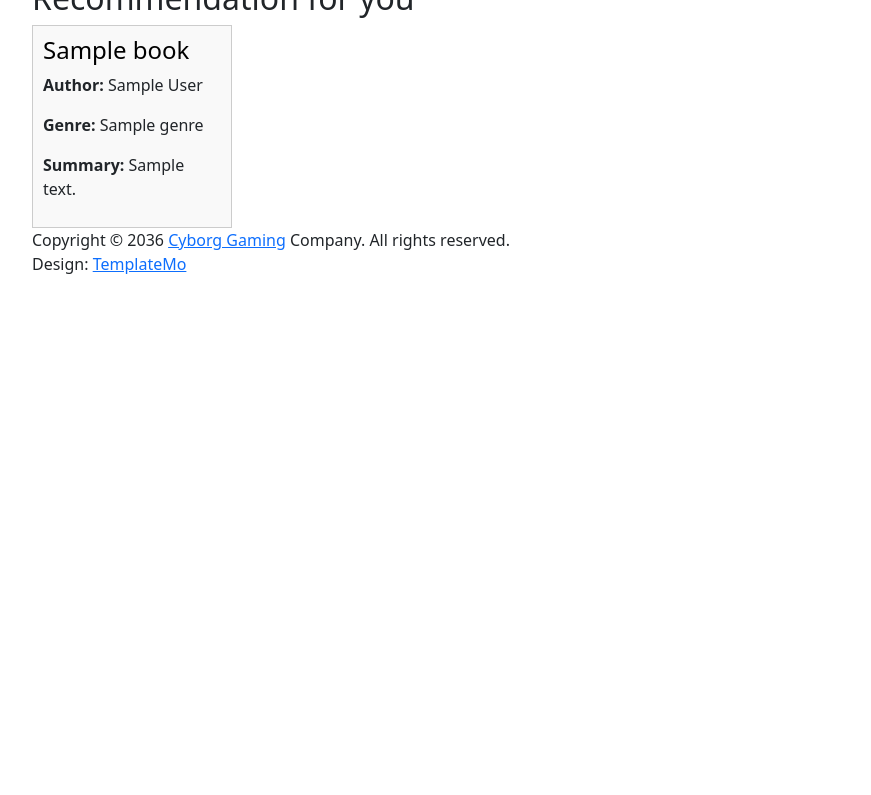
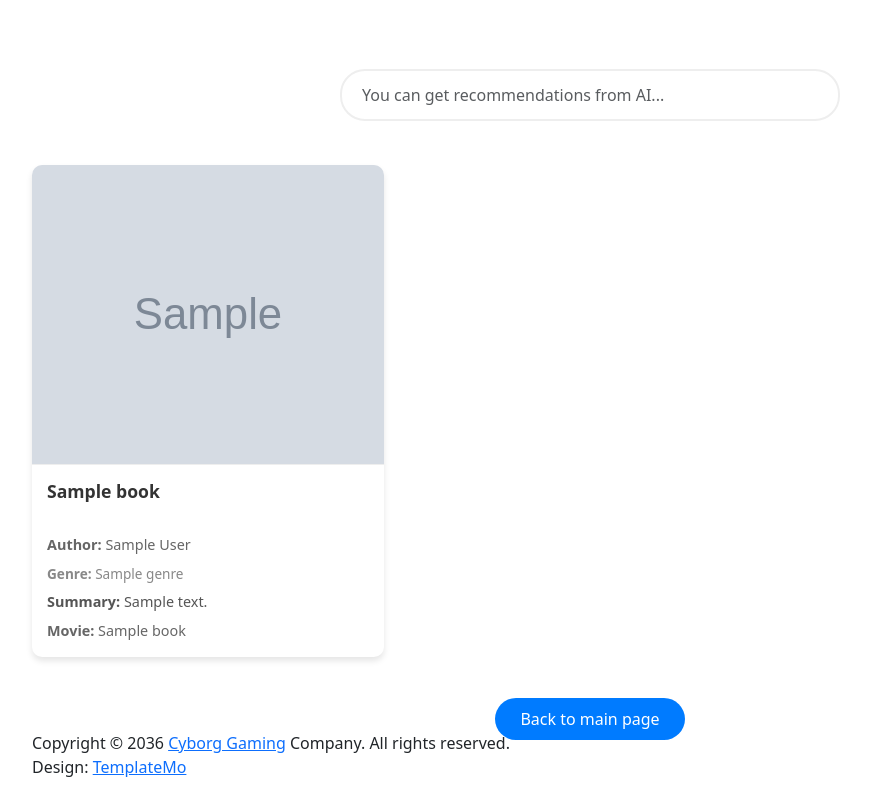
Before and after one commit to neonazarov/Smartbook_Ai, a Django app: template templates/books/recommendation.html in a window 1280 px wide. Shown: the part 675-1470 px from the top of the page, without its empty margins (50-921 px from the left). Before the commit the page ends 949 px from the top, so only its background shows below. Run offline with Django 5.2, Linux system fonts and the light colour scheme; the template is opened without the code that fills it: most values are stand-ins (such as "Sample title", 1, 10 or a date in 2020); grey boxes marked "Sample" are stand-in pictures; some libraries are stand-ins or nearby versions.

Commit message:
Version 2.0.0, extended recommendations, extended view

```diff
--- a/books/models.py
+++ b/books/models.py
@@ -27,6 +27,10 @@ class Author(BaseModel):
     def __str__(self):
         return f"{self.first_name} {self.last_name}"
 
+    @property
+    def full_name(self):
+        return f"{self.first_name} {self.last_name}"
+
     class Meta:
         verbose_name = "Author"
         verbose_name_plural = "Authors"
--- a/templates/books/recommendation.html
+++ b/templates/books/recommendation.html
@@ -9,20 +9,147 @@
     overflow: hidden;
     text-overflow: ellipsis;
   }
+
   .book-grid {
+    display: grid;
+    grid-template-columns: repeat(auto-fill, minmax(280px, 1fr));
+    gap: 30px;
+    padding: 20px 0;
+  }
+
+  .book-card {
+    background: #fff;
+    border-radius: 10px;
+    box-shadow: 0 4px 6px rgba(0, 0, 0, 0.1);
+    transition: transform 0.3s ease, box-shadow 0.3s ease;
+    overflow: hidden;
+    height: 100%;
     display: flex;
-    flex-wrap: wrap;
+    flex-direction: column;
+  }
+
+  .book-card:hover {
+    transform: translateY(-5px);
+    box-shadow: 0 6px 12px rgba(0, 0, 0, 0.15);
+  }
+
+  .book-cover {
+    width: 100%;
+    height: 300px;
+    object-fit: cover;
+    border-bottom: 1px solid #eee;
+  }
+
+  .book-info {
+    padding: 15px;
+    flex-grow: 1;
+    display: flex;
+    flex-direction: column;
+    gap: 8px;
+  }
+
+  .book-title {
+    font-size: 1.1rem;
+    font-weight: 600;
+    color: #333;
+    margin: 0;
+    display: -webkit-box;
+    -webkit-line-clamp: 2;
+    -webkit-box-orient: vertical;
+    overflow: hidden;
+    line-height: 1.3;
+    min-height: 2.6em;
+  }
+
+  .book-author {
+    color: #666;
+    font-size: 0.9rem;
+    margin: 0;
+    white-space: nowrap;
+    overflow: hidden;
+    text-overflow: ellipsis;
+  }
+
+  .book-genre {
+    color: #888;
+    font-size: 0.85rem;
+    margin: 0;
+    display: -webkit-box;
+    -webkit-line-clamp: 1;
+    -webkit-box-orient: vertical;
+    overflow: hidden;
+  }
+
+  .book-summary {
+    color: #555;
+    font-size: 0.9rem;
+    line-height: 1.4;
+    margin: 0;
+    display: -webkit-box;
+    -webkit-line-clamp: 3;
+    -webkit-box-orient: vertical;
+    overflow: hidden;
+  }
+
+  .book-movie {
+    color: #666;
+    font-size: 0.9rem;
+    margin: 0;
+    white-space: nowrap;
+    overflow: hidden;
+    text-overflow: ellipsis;
+  }
+
+  .search-input {
+    max-width: 500px;
+    margin: 0 auto;
+  }
+
+  .search-input input {
+    border-radius: 25px;
+    padding: 12px 20px;
+    border: 2px solid #eee;
+    transition: border-color 0.3s ease;
+  }
+
+  .search-input input:focus {
+    border-color: #007bff;
+    box-shadow: 0 0 0 0.2rem rgba(0, 123, 255, 0.25);
+  }
+
+  .page-title {
+    color: #fff;
+    margin-bottom: 30px;
+    font-weight: 600;
+  }
+
+  .back-button {
+    margin-top: 30px;
+    text-align: center;
+  }
+
+  .back-button a {
+    padding: 10px 25px;
+    border-radius: 25px;
+    background: #007bff;
+    color: white;
+    text-decoration: none;
+    transition: background 0.3s ease;
+  }
+
+  .back-button a:hover {
+    background: #0056b3;
+  }
+
+  @media (max-width: 768px) {
+    .book-grid {
+      grid-template-columns: repeat(auto-fill, minmax(250px, 1fr));
       gap: 20px;
     }
-  .book-card {
-    border: 1px solid #ccc;
-    padding: 10px;
-    width: 200px;
-    background-color: #f9f9f9;
+
+    .book-cover {
+      height: 250px;
     }
-  .book-card img {
-    max-width: 100%;
-    height: auto;
   }
 </style>
 
@@ -30,24 +157,43 @@
   <div class="row">
     <div class="col-lg-12">
       <div class="page-content">
-        <!-- ***** Details Start ***** -->
         <div class="game-details">
           <div class="row">
-            <div class="col-lg-12">
-              <h2>Recommendation for you</h2>
+            <div class="col-lg-12 text-center mb-4">
+              {% if response %}
+                <h2 class="page-title">Here are some books you might like</h2>
+              {% else %}
+                <h2 class="page-title">You have no books in your wishlist</h2>
+              {% endif %}
+              <div class="search-input d-flex justify-content-center mt-3">
+                <form id="search" method="POST" class="w-100">
+                  {% csrf_token %}
+                  <input type="text" placeholder="You can get recommendations from AI..." id="searchText" name="prompt" onkeypress="handle" class="form-control" />
+                  <button hidden type="submit"><i class="fa fa-search"></i></button>
+                </form>
+              </div>
             </div>
             <div class="col-lg-12">
               <div class="content">
-                  <div class="col-lg-12">
                 <div class="book-grid">
                   {% for book in response %}
                     <div class="book-card">
-                          <h4 style="color: black;">{{ book.title }}</h4>
-                          <p><strong>Author:</strong> {{ book.author }}</p>
-                          <p><strong>Genre:</strong> {{ book.genre }}</p>
-                          <p><strong>Summary:</strong> {{ book.summary }}</p>
+                      <img src="{{ book.cover_url }}"
+                           alt="{{ book.title|truncatechars:30 }}"
+                           class="book-cover"
+                           onerror="this.onerror=null; this.src='https://publishing.andrewsmcmeel.com/wp-content/themes/amu-corporate-publishing/assets/img/default-cover.jpg';">
+                      <div class="book-info">
+                        <h4 class="book-title">{{ book.title }}</h4>
+                        <p class="book-author"><strong>Author:</strong> {{ book.author }}</p>
+                        <p class="book-genre"><strong>Genre:</strong> {{ book.genre|join:", " }}</p>
+                        <p class="book-summary"><strong>Summary:</strong> {{ book.summary }}</p>
+                        <p class="book-movie"><strong>Movie:</strong> {% if book.movie_name %} {{ book.movie_name }} {% else %} Not available {% endif %}</p>
+                      </div>
                     </div>
                   {% endfor %}
+                </div>
+                <div class="back-button">
+                  <a href="{% url 'books:home' %}">Back to main page</a>
                 </div>
               </div>
             </div>
@@ -55,9 +201,6 @@
         </div>
       </div>
     </div>
-        <!-- ***** Details End ***** -->
-      </div>
-    </div>
   </div>
 </div>
 {% endblock %}
```
Also changed, not shown: books/views.py (+49 -11 lines), templates/books/main.html (+7 -1 lines), utils/helpful_functions.py (added). Lines whose indentation alone changed are shown as unchanged.
